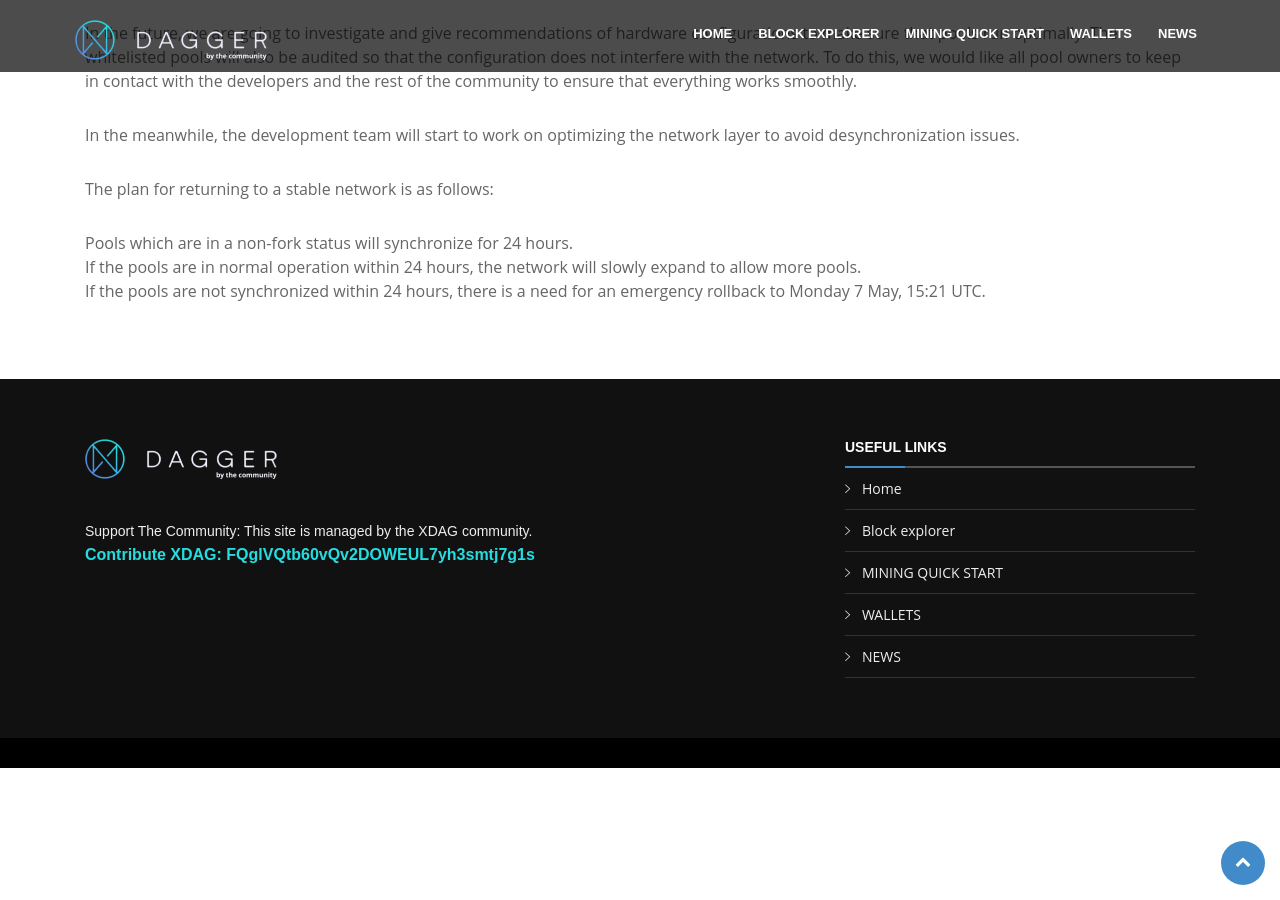
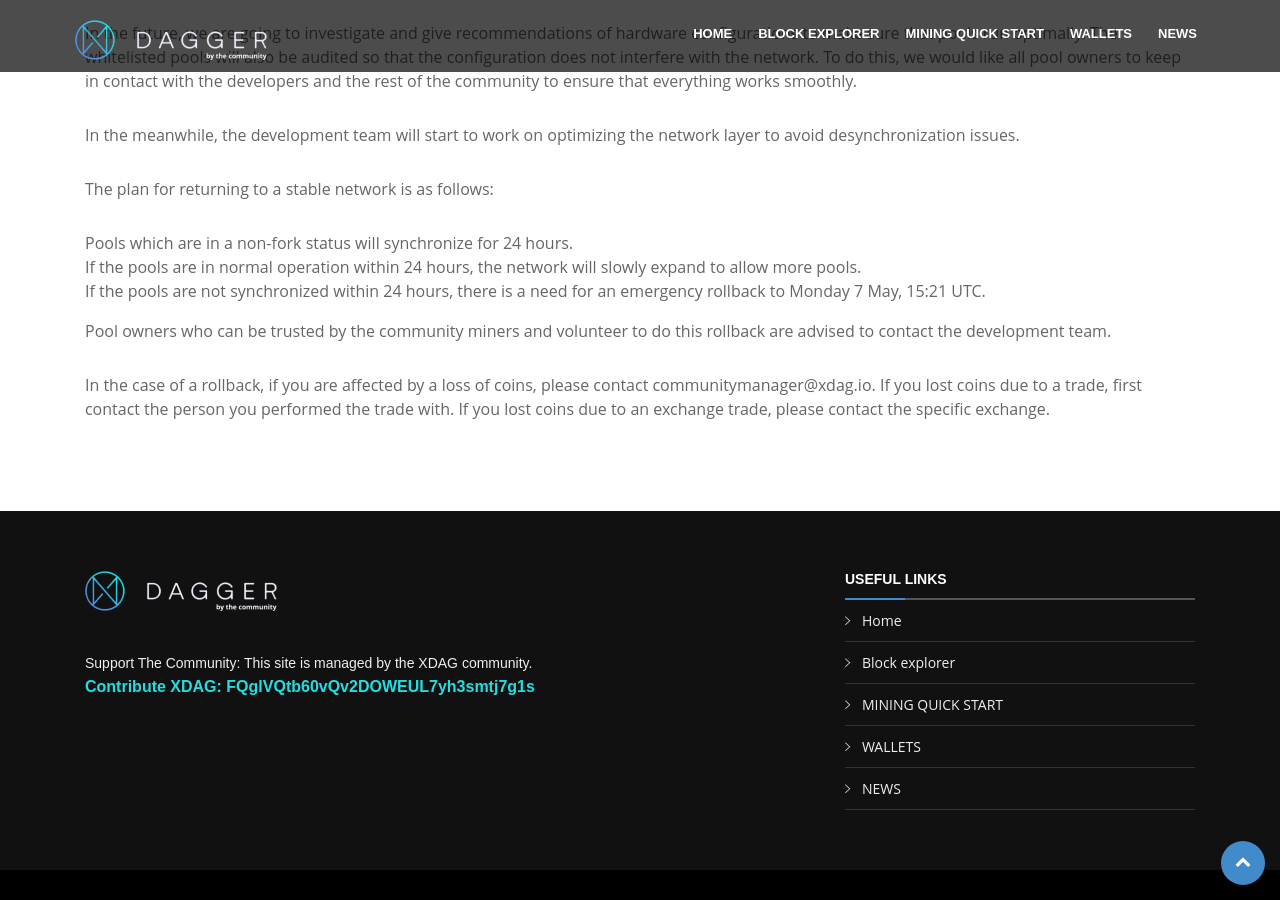
Before and after one commit to XDagger/XDagger.github.io, a Jekyll site: the page built from _posts/2018-05-09-Report-on-Desynchronization-of-Network.md, in a window 1280 px wide and 900 px high, scrolled down 524 px. Built offline with Jekyll 4.4.1, drawn with Linux system fonts in a browser that asks for light colours; some web fonts are replaced.

Commit message:
Draft changes

```diff
--- a/_posts/2018-05-09-Report-on-Desynchronization-of-Network.md
+++ b/_posts/2018-05-09-Report-on-Desynchronization-of-Network.md
@@ -15,3 +15,7 @@
 1. Pools which are in a non-fork status will synchronize for 24 hours.
 2. If the pools are in normal operation within 24 hours, the network will slowly expand to allow more pools.
 3. If the pools are not synchronized within 24 hours, there is a need for an emergency rollback to Monday 7 May, 15:21 UTC.
+
+Pool owners who can be trusted by the community miners and volunteer to do this rollback are advised to contact the development team.
+
+In the case of a rollback, if you are affected by a loss of coins, please contact communitymanager@xdag.io. If you lost coins due to a trade, first contact the person you performed the trade with. If you lost coins due to an exchange trade, please contact the specific exchange.
```
